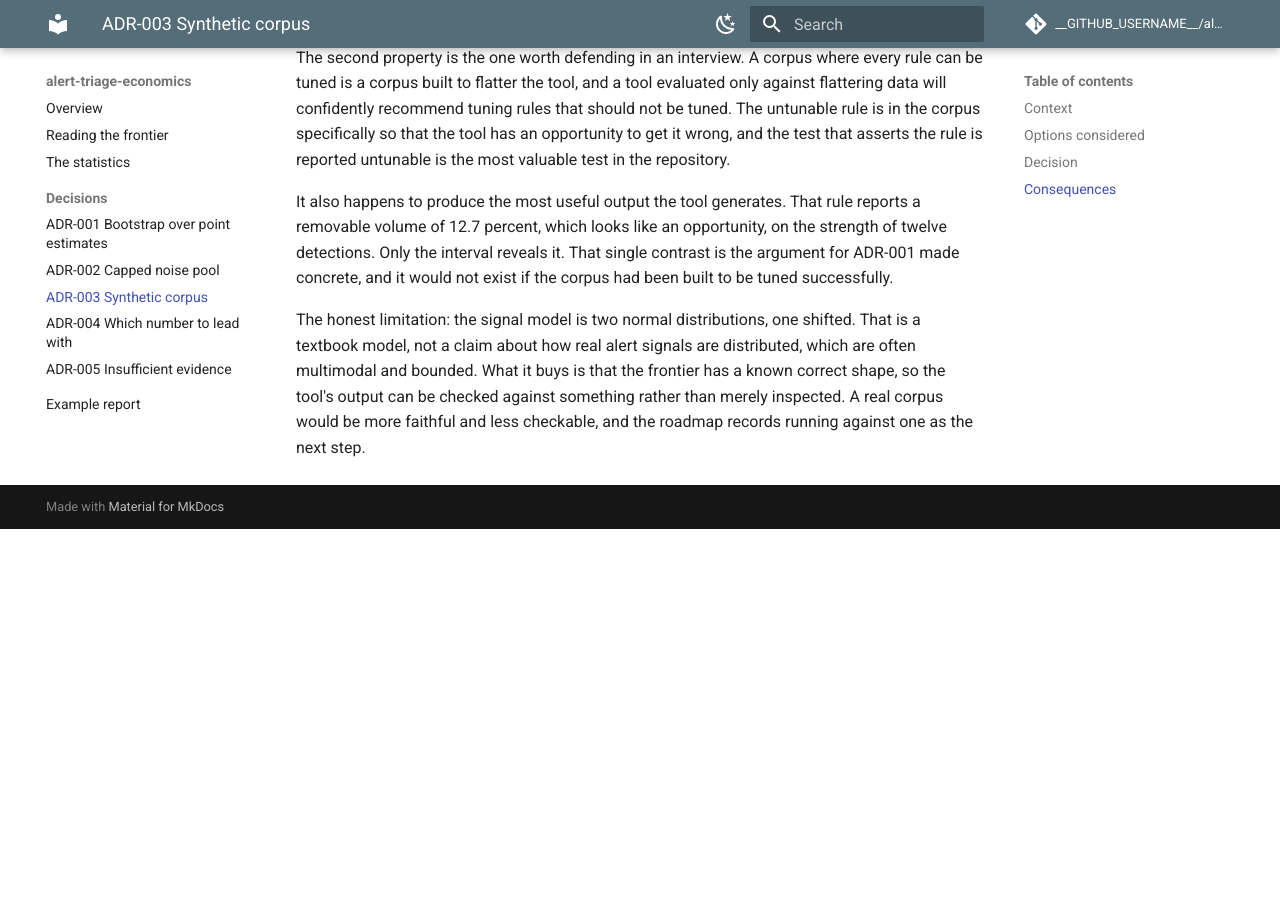
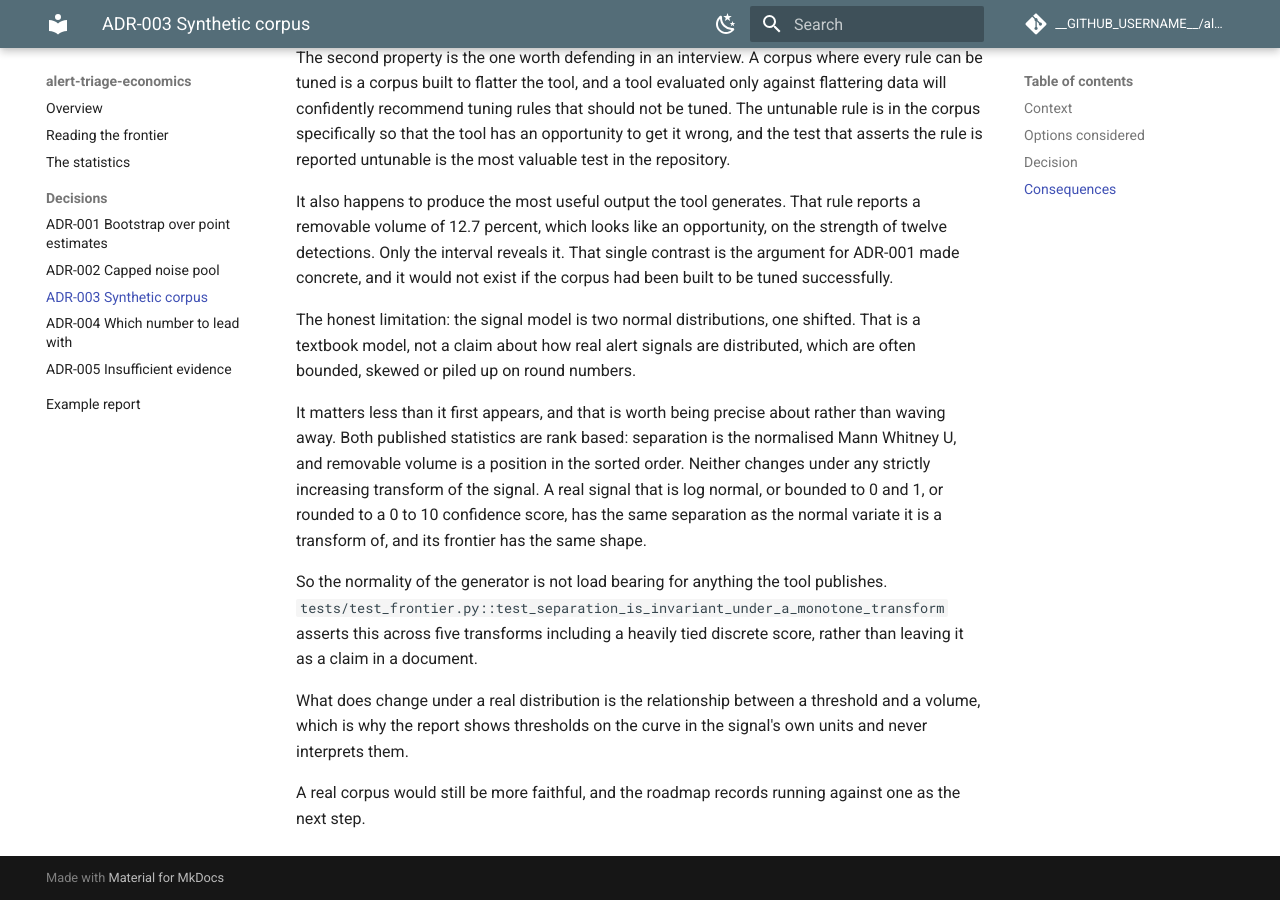
Before and after one commit to nilay-dave/alert-triage-economics, an MkDocs documentation site: the page built from docs/adr/adr-003-synthetic-corpus.md, in a window 1280 px wide and 900 px high, scrolled down 1286 px. Built offline with MkDocs 1.6.1 and Material for MkDocs 9.7.7, drawn with Linux system fonts in a browser that asks for light colours; comment, search, counter and statistics services are not loaded; before the commit the page ends 1815 px from its top, so only the background shows below that.

Commit message:
test(frontier): prove the statistics are invariant to the signal's shape
Both published statistics are rank based, so neither changes under a strictly
increasing transform of the signal. Asserted across five transforms including a
bounded score and a heavily tied discrete one, which is what makes the
generator's use of two shifted normals not load bearing for any published
number. ADR-003 now points at the proof instead of asking to be believed.

```diff
--- a/docs/adr/adr-003-synthetic-corpus.md
+++ b/docs/adr/adr-003-synthetic-corpus.md
@@ -60,9 +60,26 @@ the strength of twelve detections. Only the interval reveals it. That single
 contrast is the argument for ADR-001 made concrete, and it would not exist if
 the corpus had been built to be tuned successfully.
 
-The honest limitation: the signal model is two normal distributions, one shifted.
-That is a textbook model, not a claim about how real alert signals are
-distributed, which are often multimodal and bounded. What it buys is that the
-frontier has a known correct shape, so the tool's output can be checked against
-something rather than merely inspected. A real corpus would be more faithful and
-less checkable, and the roadmap records running against one as the next step.
+The honest limitation: the signal model is two normal distributions, one
+shifted. That is a textbook model, not a claim about how real alert signals are
+distributed, which are often bounded, skewed or piled up on round numbers.
+
+It matters less than it first appears, and that is worth being precise about
+rather than waving away. Both published statistics are rank based: separation is
+the normalised Mann Whitney U, and removable volume is a position in the sorted
+order. Neither changes under any strictly increasing transform of the signal. A
+real signal that is log normal, or bounded to 0 and 1, or rounded to a 0 to 10
+confidence score, has the same separation as the normal variate it is a
+transform of, and its frontier has the same shape.
+
+So the normality of the generator is not load bearing for anything the tool
+publishes. `tests/test_frontier.py::test_separation_is_invariant_under_a_monotone_transform`
+asserts this across five transforms including a heavily tied discrete score,
+rather than leaving it as a claim in a document.
+
+What does change under a real distribution is the relationship between a
+threshold and a volume, which is why the report shows thresholds on the curve in
+the signal's own units and never interprets them.
+
+A real corpus would still be more faithful, and the roadmap records running
+against one as the next step.
```
Also changed, not shown: 1 other file.
